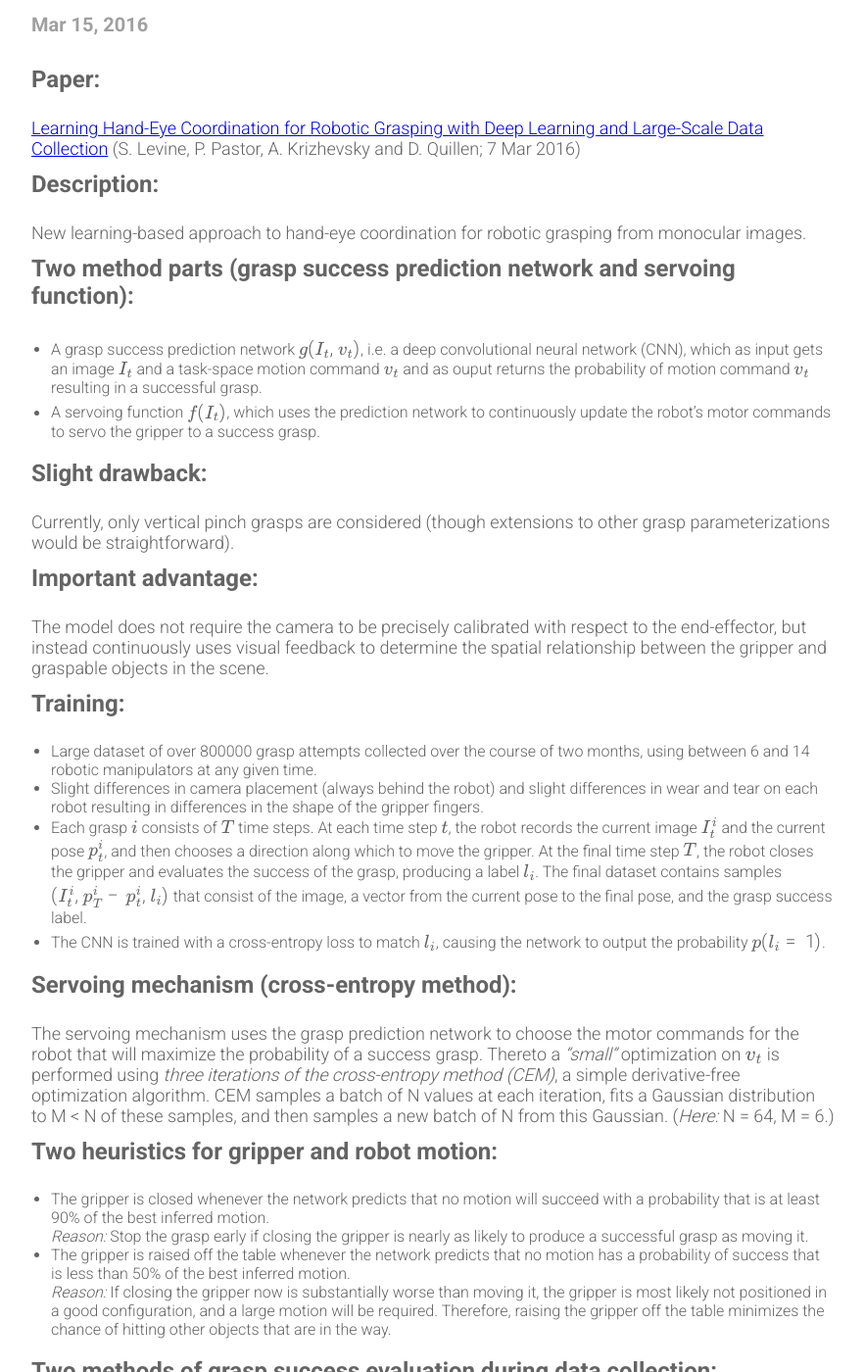
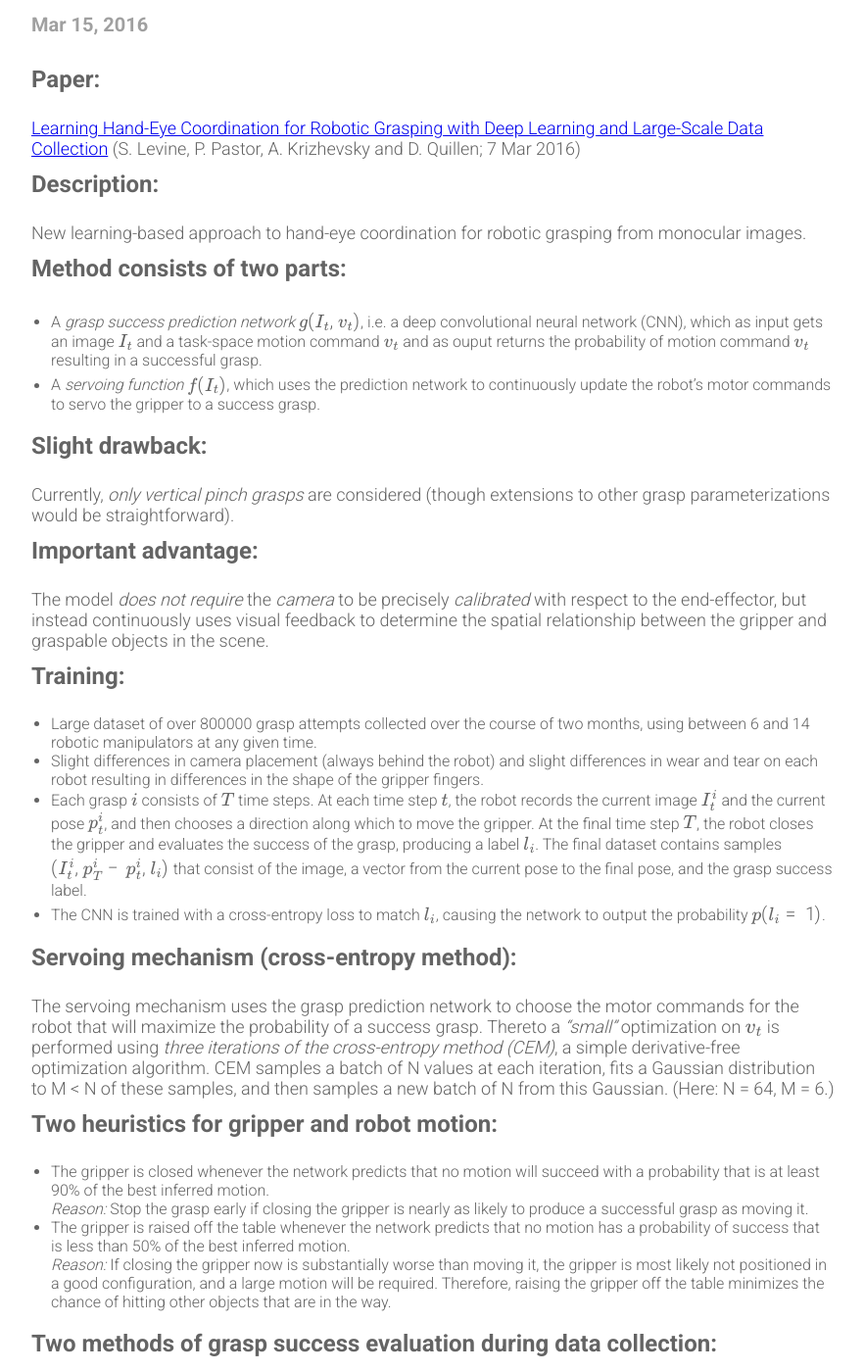
Before and after one commit to Xamla/xamla.github.io, a Jekyll site: the page built from _posts/2016-03-15-Review-of-Learning-Hand-Eye-Coordination-via-DL.markdown, in a window 1280 px wide and 1400 px high, scrolled down 299 px. Shown: the whole window at 98% size, without its empty margins (198-1080 px from the left). Built offline with Jekyll 4.4.1, drawn with Linux system fonts in a browser that asks for light colours; formulas are drawn with MathJax 3.

Commit message:
Update 2016-03-15-Review-of-Learning-Hand-Eye-Coordination-via-DL.markdown

```diff
--- a/_posts/2016-03-15-Review-of-Learning-Hand-Eye-Coordination-via-DL.markdown
+++ b/_posts/2016-03-15-Review-of-Learning-Hand-Eye-Coordination-via-DL.markdown
@@ -14,16 +14,16 @@ mathjax: true
 ## Description:
 New learning-based approach to hand-eye coordination for robotic grasping from monocular images.
 
-## Two method parts (grasp success prediction network and servoing function):
-*  A grasp success __prediction network__ \\(g(I_t, v_t)\\), i.e. a deep convolutional neural network (CNN), which as input gets an image \\(I_t\\) and a task-space motion command \\(v_t\\) and as ouput returns the probability of motion command \\(v_t\\) resulting in a successful grasp.
-*  A servoing function \\(f(I_t)\\), which uses the prediction network to continuously update the robot’s motor commands to servo the gripper to a success grasp. <br />
+## Method consists of two parts:
+*  A *grasp success prediction network* \\(g(I_t, v_t)\\), i.e. a deep convolutional neural network (CNN), which as input gets an image \\(I_t\\) and a task-space motion command \\(v_t\\) and as ouput returns the probability of motion command \\(v_t\\) resulting in a successful grasp.
+*  A *servoing function* \\(f(I_t)\\), which uses the prediction network to continuously update the robot’s motor commands to servo the gripper to a success grasp. <br />
  <br />
 
 ## Slight drawback:
-Currently, **only vertical pinch grasps** are considered (though extensions to other grasp parameterizations would be straightforward).
+Currently, *only vertical pinch grasps* are considered (though extensions to other grasp parameterizations would be straightforward).
 
 ## Important advantage:
-The model **does not require** the **camera** to be precisely **calibrated** with respect to the end-effector,
+The model *does not require* the *camera* to be precisely *calibrated* with respect to the end-effector,
 but instead continuously uses visual feedback to determine the spatial relationship between the gripper and graspable
 objects in the scene.
 
@@ -38,7 +38,7 @@ objects in the scene.
 The servoing mechanism uses the grasp prediction network to choose the motor commands for the robot that will maximize the probability of a success grasp.
 Thereto a *“small”* optimization on \\(v_t\\) is performed using *three iterations of the cross-entropy method (CEM)*, a simple derivative-free optimization algorithm.
 CEM samples a batch of N values at each iteration, fits a Gaussian distribution to M < N of these samples, and then samples a new batch of N from this Gaussian.
-(*Here:* N = 64, M = 6.)
+(Here: N = 64, M = 6.)
 
 ## Two heuristics for gripper and robot motion:
 * The gripper is closed whenever the network predicts that no motion will succeed with a probability that is at least 90% of the best inferred motion. <br />
```
